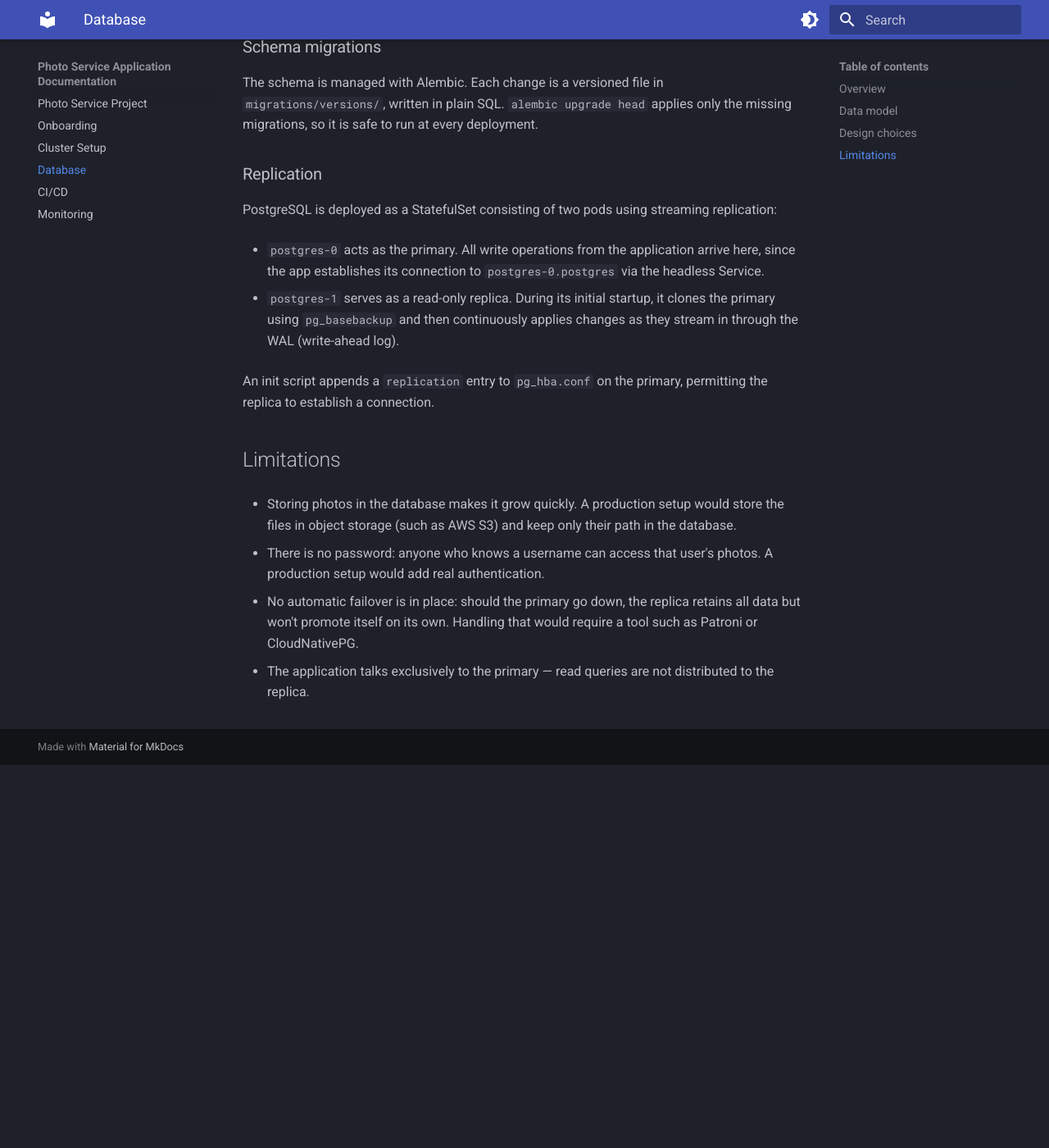
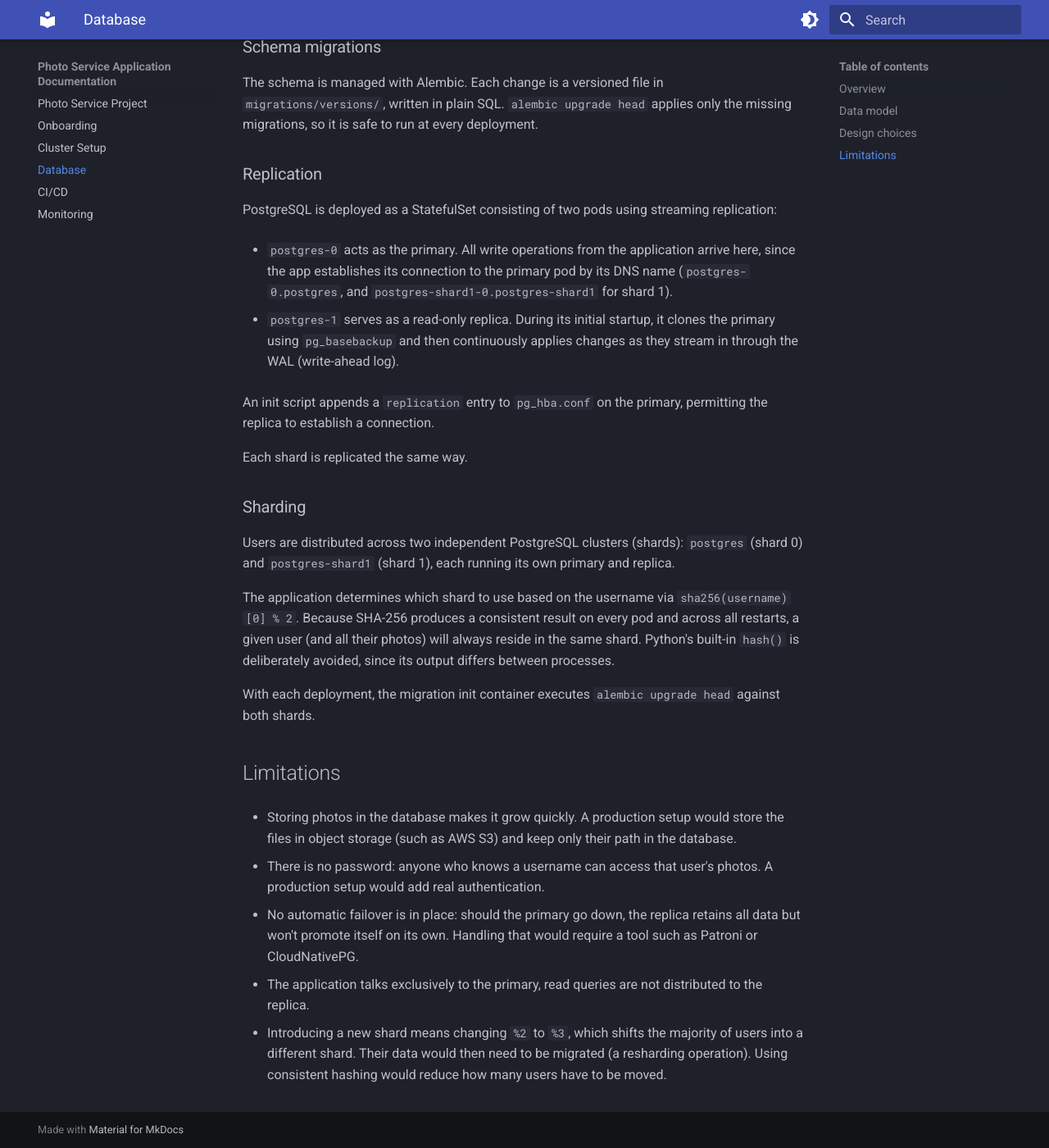
Before and after one commit to Melmaado/photo-service, an MkDocs documentation site: the page built from docs/database.md, in a window 1280 px wide and 1400 px high, scrolled down 1717 px. Shown: the whole window at 82% size. Built offline with MkDocs 1.6.1 and Material for MkDocs 9.7.7, drawn with Linux system fonts in a browser that asks for light colours; before the commit the page ends 2650 px from its top, so only the background shows below that; some of the changed text lies outside the part shown.

Commit message:
Document database sharding

```diff
--- a/docs/database.md
+++ b/docs/database.md
@@ -30,7 +30,7 @@ Users log in with a username only, without a password. A user who logs in
 with a new username gets a new account. The user id is kept in a signed
 Flask session cookie, so each user only sees their own photos.
 This keeps the application simple; the focus of the project is the infrastructure.
-The username will also be used to choose the database shard.
+The username is also used to choose the database shard.
 
 ### Photo storage
 The photos are stored in the database, not on a disk, for the following reasons: the application runs on 3 different pods, often on different machines, while a disk is attached to only one machine. If the pictures were on a disk, the 3 pods couldn't access all of them.
@@ -52,11 +52,20 @@ only the missing migrations, so it is safe to run at every deployment.
 ### Replication
 PostgreSQL is deployed as a StatefulSet consisting of two pods using streaming replication:
 
-- `postgres-0` acts as the primary. All write operations from the application arrive here, since the app establishes its connection to `postgres-0.postgres` via the headless Service.
+- `postgres-0` acts as the primary. All write operations from the application arrive here, since the app establishes its connection to the primary pod by its DNS name (`postgres-0.postgres`, and `postgres-shard1-0.postgres-shard1` for shard 1).
 
 - `postgres-1` serves as a read-only replica. During its initial startup, it clones the primary using `pg_basebackup` and then continuously applies changes as they stream in through the WAL (write-ahead log).
 
 An init script appends a `replication` entry to `pg_hba.conf` on the primary, permitting the replica to establish a connection.
+
+Each shard is replicated the same way.
+
+### Sharding
+Users are distributed across two independent PostgreSQL clusters (shards): `postgres` (shard 0) and `postgres-shard1` (shard 1), each running its own primary and replica.
+
+The application determines which shard to use based on the username via `sha256(username)[0] % 2`. Because SHA-256 produces a consistent result on every pod and across all restarts, a given user (and all their photos) will always reside in the same shard. Python's built-in `hash()` is deliberately avoided, since its output differs between processes.
+
+With each deployment, the migration init container executes `alembic upgrade head` against both shards.
 
 ## Limitations
 - Storing photos in the database makes it grow quickly. A production setup would store the files in object storage (such as AWS S3) and keep only their path in the database.
@@ -65,4 +74,6 @@ An init script appends a `replication` entry to `pg_hba.conf` on the primary, pe
 
 - No automatic failover is in place: should the primary go down, the replica retains all data but won't promote itself on its own. Handling that would require a tool such as Patroni or CloudNativePG.
 
-- The application talks exclusively to the primary — read queries are not distributed to the replica.
+- The application talks exclusively to the primary, read queries are not distributed to the replica.
+
+- Introducing a new shard means changing `%2` to `%3`, which shifts the majority of users into a different shard. Their data would then need to be migrated (a resharding operation). Using consistent hashing would reduce how many users have to be moved.
```
